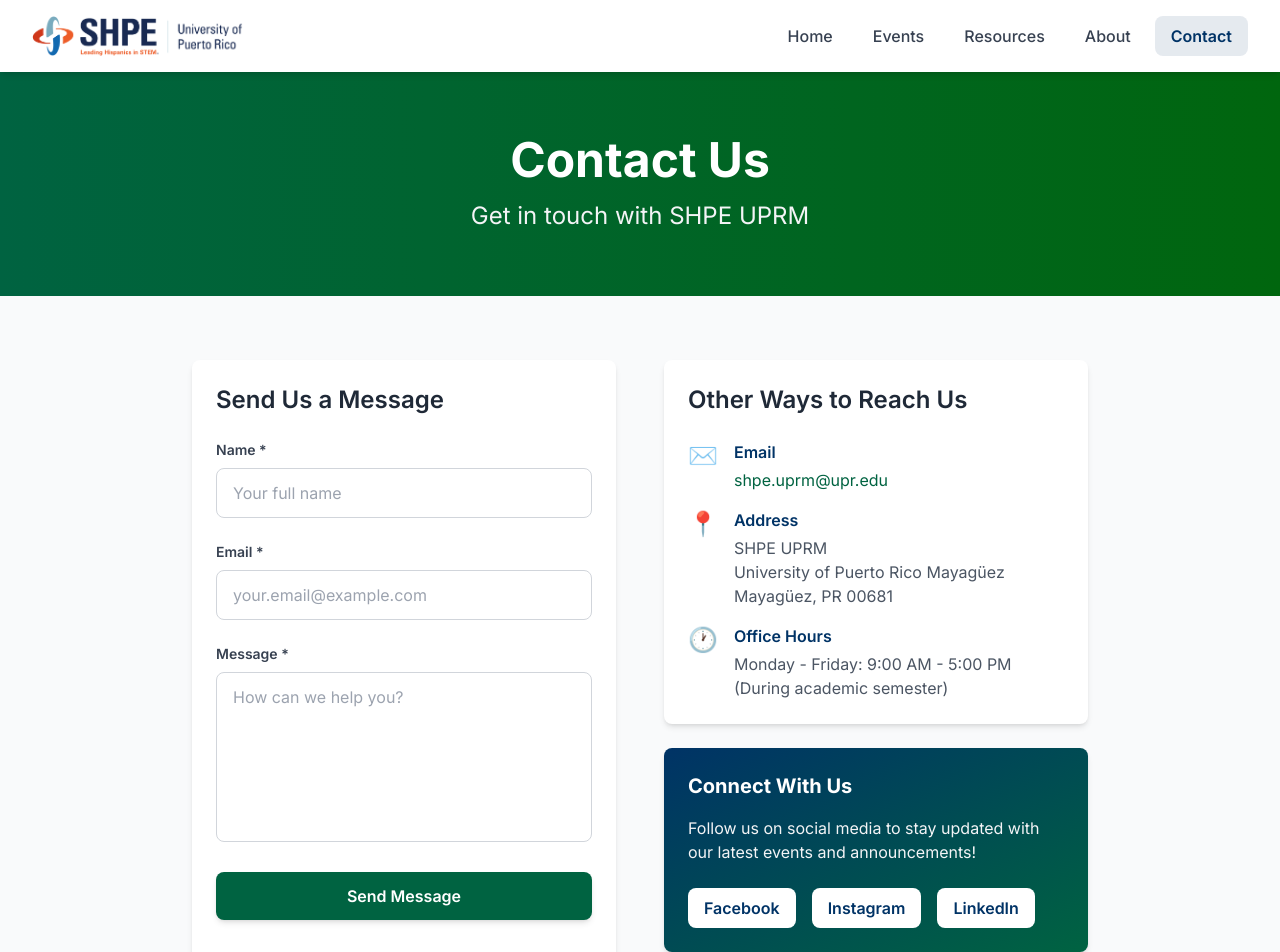
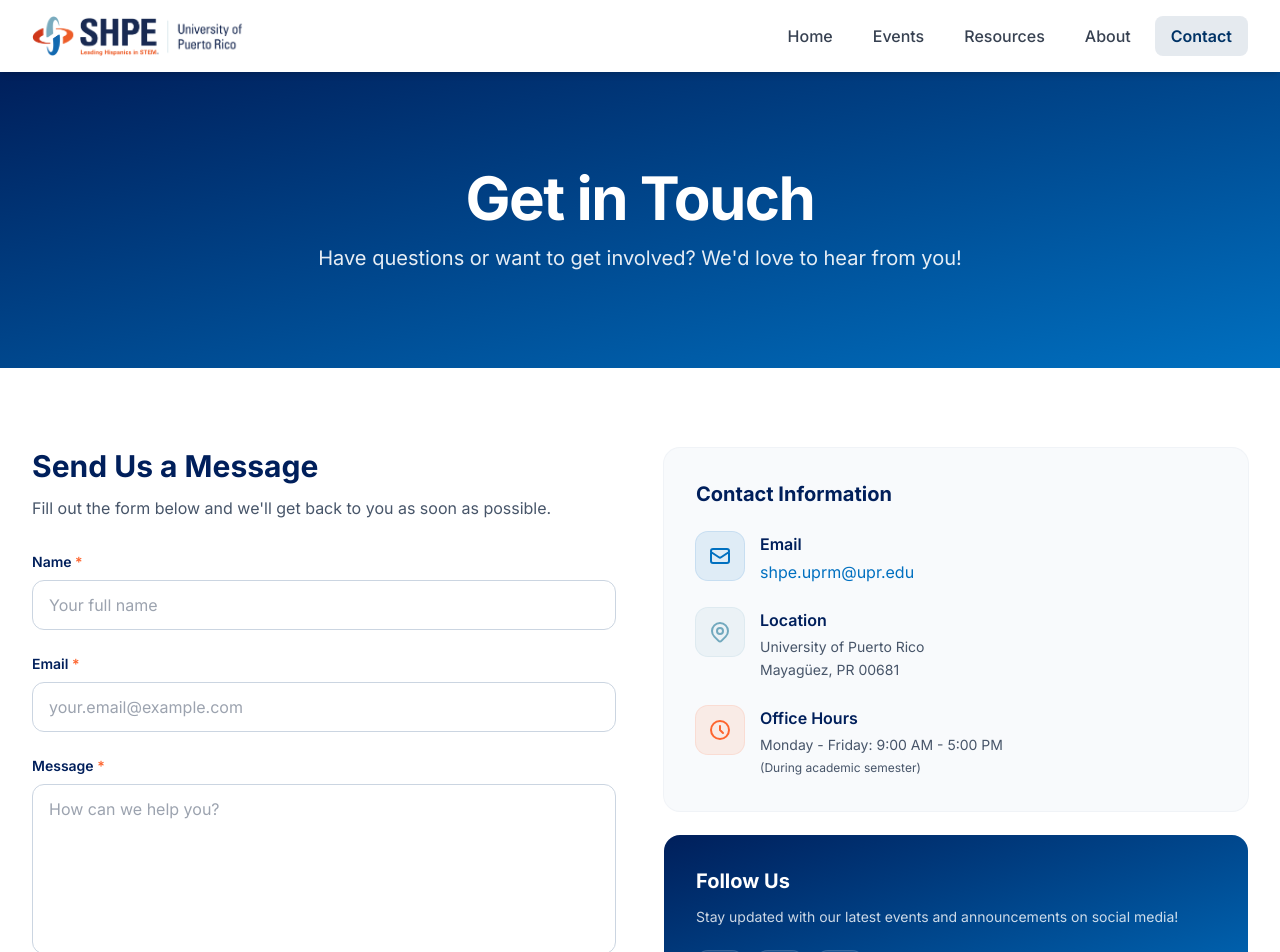
Before and after one commit to shpeuprm/shpeuprm-website, a Next.js app: page /contact in a window 1280 px wide. Shown: the top 952 px of the page. Built offline with nearby package versions, Linux system fonts and the light colour scheme.

Commit message:
Refactor ContactPage for improved UX; enhance layout and styling, update content for clarity, and implement animations for better engagement.

```diff
--- a/app/contact/page.tsx
+++ b/app/contact/page.tsx
@@ -3,7 +3,7 @@
 import { useState } from "react";
 import type { FormEvent } from "react";
 import { motion } from "framer-motion";
-import { fadeIn, fadeInUp, scaleIn, fadeInLeft, fadeInRight } from "@/lib/animations";
+import { fadeIn, fadeInUp, scaleIn, staggerContainer } from "@/lib/animations";
 
 export default function ContactPage() {
   const [formData, setFormData] = useState({
@@ -66,64 +66,79 @@
   };
 
   return (
-    <div>
+    <div className="bg-white">
       {/* Hero Section */}
-      <section className="bg-gradient-to-r from-secondary to-secondary-light text-white py-16">
+      <section className="relative overflow-hidden bg-gradient-to-br from-[#001F5B] to-[#0070C0] text-white py-20 sm:py-24">
+        {/* Decorative elements */}
+        <div className="absolute top-0 right-0 w-96 h-96 bg-[#72A9BE]/10 rounded-full blur-3xl -z-10" />
+        <div className="absolute bottom-0 left-0 w-72 h-72 bg-[#FD652F]/10 rounded-full blur-3xl -z-10" />
+
         <motion.div
-          className="container-custom text-center"
+          className="mx-auto max-w-7xl px-6 lg:px-8 text-center"
           {...fadeIn}
           initial="initial"
           animate="animate"
         >
           <motion.h1
-            className="text-4xl md:text-5xl font-bold mb-4"
+            className="text-4xl sm:text-5xl md:text-6xl font-bold tracking-tight"
             {...fadeInUp}
           >
-            Contact Us
+            Get in Touch
           </motion.h1>
           <motion.p
-            className="text-xl md:text-2xl text-gray-100"
+            className="mt-4 text-lg sm:text-xl text-white/90 max-w-2xl mx-auto"
             {...fadeInUp}
             transition={{ duration: 0.6, delay: 0.1 }}
           >
-            Get in touch with SHPE UPRM
+            Have questions or want to get involved? We'd love to hear from you!
           </motion.p>
         </motion.div>
       </section>
 
       {/* Contact Section */}
-      <div className="container-custom py-16">
-        <div className="max-w-4xl mx-auto">
+      <section className="py-16 sm:py-20">
+        <div className="mx-auto max-w-7xl px-6 lg:px-8">
           <div className="grid grid-cols-1 lg:grid-cols-2 gap-12">
             {/* Contact Form */}
             <motion.div
-              className="card"
-              {...fadeInLeft}
+              {...scaleIn}
               initial="initial"
               whileInView="animate"
               viewport={{ once: true }}
             >
-              <h2 className="section-subheading mb-6">Send Us a Message</h2>
+              <div className="mb-8">
+                <h2 className="text-2xl sm:text-3xl font-bold text-[#001F5B] mb-3">Send Us a Message</h2>
+                <p className="text-slate-600">Fill out the form below and we'll get back to you as soon as possible.</p>
+              </div>
 
               {status.type && (
-                <div
-                  className={`mb-6 p-4 rounded-lg ${
+                <motion.div
+                  initial={{ opacity: 0, y: -10 }}
+                  animate={{ opacity: 1, y: 0 }}
+                  className={`mb-6 p-4 rounded-xl flex items-start gap-3 ${
                     status.type === "success"
-                      ? "bg-green-50 text-green-800 border border-green-200"
-                      : "bg-red-50 text-red-800 border border-red-200"
+                      ? "bg-emerald-50 text-emerald-800 ring-1 ring-emerald-200"
+                      : "bg-red-50 text-red-800 ring-1 ring-red-200"
                   }`}
                 >
-                  {status.message}
-                </div>
+                  <svg className="w-5 h-5 flex-shrink-0 mt-0.5" fill="currentColor" viewBox="0 0 20 20">
+                    {status.type === "success" ? (
+                      <path fillRule="evenodd" d="M10 18a8 8 0 100-16 8 8 0 000 16zm3.707-9.293a1 1 0 00-1.414-1.414L9 10.586 7.707 9.293a1 1 0 00-1.414 1.414l2 2a1 1 0 001.414 0l4-4z" clipRule="evenodd" />
+                    ) : (
+                      <path fillRule="evenodd" d="M10 18a8 8 0 100-16 8 8 0 000 16zM8.707 7.293a1 1 0 00-1.414 1.414L8.586 10l-1.293 1.293a1 1 0 101.414 1.414L10 11.414l1.293 1.293a1 1 0 001.414-1.414L11.414 10l1.293-1.293a1 1 0 00-1.414-1.414L10 8.586 8.707 7.293z" clipRule="evenodd" />
+                    )}
+                  </svg>
+                  <p className="text-sm font-medium">{status.message}</p>
+                </motion.div>
               )}
 
               <form onSubmit={handleSubmit} className="space-y-6">
                 <div>
                   <label
                     htmlFor="name"
-                    className="block text-sm font-semibold text-gray-700 mb-2"
+                    className="block text-sm font-semibold text-[#001F5B] mb-2"
                   >
-                    Name *
+                    Name <span className="text-[#FD652F]">*</span>
                   </label>
                   <input
                     type="text"
@@ -132,7 +147,7 @@
                     value={formData.name}
                     onChange={handleChange}
                     required
-                    className="w-full px-4 py-3 border border-gray-300 rounded-lg focus:ring-2 focus:ring-secondary focus:border-transparent transition-all"
+                    className="w-full px-4 py-3 bg-white border border-slate-300 rounded-xl focus:ring-2 focus:ring-[#0070C0] focus:border-[#0070C0] transition-all outline-none"
                     placeholder="Your full name"
                   />
                 </div>
@@ -140,9 +155,9 @@
                 <div>
                   <label
                     htmlFor="email"
-                    className="block text-sm font-semibold text-gray-700 mb-2"
+                    className="block text-sm font-semibold text-[#001F5B] mb-2"
                   >
-                    Email *
+                    Email <span className="text-[#FD652F]">*</span>
                   </label>
                   <input
                     type="email"
@@ -151,7 +166,7 @@
                     value={formData.email}
                     onChange={handleChange}
                     required
-                    className="w-full px-4 py-3 border border-gray-300 rounded-lg focus:ring-2 focus:ring-secondary focus:border-transparent transition-all"
+                    className="w-full px-4 py-3 bg-white border border-slate-300 rounded-xl focus:ring-2 focus:ring-[#0070C0] focus:border-[#0070C0] transition-all outline-none"
                     placeholder="your.email@example.com"
                   />
                 </div>
@@ -159,9 +174,9 @@
                 <div>
                   <label
                     htmlFor="message"
-                    className="block text-sm font-semibold text-gray-700 mb-2"
+                    className="block text-sm font-semibold text-[#001F5B] mb-2"
                   >
-                    Message *
+                    Message <span className="text-[#FD652F]">*</span>
                   </label>
                   <textarea
                     id="message"
@@ -170,7 +185,7 @@
                     onChange={handleChange}
                     required
                     rows={6}
-                    className="w-full px-4 py-3 border border-gray-300 rounded-lg focus:ring-2 focus:ring-secondary focus:border-transparent transition-all resize-none"
+                    className="w-full px-4 py-3 bg-white border border-slate-300 rounded-xl focus:ring-2 focus:ring-[#0070C0] focus:border-[#0070C0] transition-all resize-none outline-none"
                     placeholder="How can we help you?"
                   />
                 </div>
@@ -178,129 +193,150 @@
                 <button
                   type="submit"
                   disabled={isSubmitting}
-                  className="w-full btn-secondary disabled:opacity-50 disabled:cursor-not-allowed"
+                  className="w-full bg-[#FD652F] hover:bg-[#FD652F]/90 text-white px-6 py-4 rounded-xl font-semibold transition-all duration-200 disabled:opacity-50 disabled:cursor-not-allowed hover:-translate-y-0.5 shadow-lg hover:shadow-xl flex items-center justify-center gap-2"
                 >
-                  {isSubmitting ? "Sending..." : "Send Message"}
+                  {isSubmitting ? (
+                    <>
+                      <svg className="animate-spin h-5 w-5" xmlns="http://www.w3.org/2000/svg" fill="none" viewBox="0 0 24 24">
+                        <circle className="opacity-25" cx="12" cy="12" r="10" stroke="currentColor" strokeWidth="4"></circle>
+                        <path className="opacity-75" fill="currentColor" d="M4 12a8 8 0 018-8V0C5.373 0 0 5.373 0 12h4zm2 5.291A7.962 7.962 0 014 12H0c0 3.042 1.135 5.824 3 7.938l3-2.647z"></path>
+                      </svg>
+                      Sending...
+                    </>
+                  ) : (
+                    <>
+                      Send Message
+                      <svg className="w-5 h-5" fill="none" viewBox="0 0 24 24" stroke="currentColor">
+                        <path strokeLinecap="round" strokeLinejoin="round" strokeWidth="2" d="M12 19l9 2-9-18-9 18 9-2zm0 0v-8" />
+                      </svg>
+                    </>
+                  )}
                 </button>
               </form>
             </motion.div>
 
             {/* Contact Information */}
-            <div className="space-y-6">
+            <motion.div
+              className="space-y-6"
+              {...staggerContainer}
+              initial="initial"
+              whileInView="animate"
+              viewport={{ once: true }}
+            >
+              {/* Contact Details Card */}
               <motion.div
-                className="card"
-                {...fadeInRight}
-                initial="initial"
-                whileInView="animate"
-                viewport={{ once: true }}
+                className="rounded-2xl bg-slate-50 p-8 ring-1 ring-slate-200/50"
+                {...scaleIn}
               >
-                <h2 className="section-subheading mb-6">
-                  Other Ways to Reach Us
+                <h2 className="text-xl font-bold text-[#001F5B] mb-6">
+                  Contact Information
                 </h2>
-                <div className="space-y-4">
-                  <div className="flex items-start">
-                    <span className="text-secondary text-2xl mr-4">✉️</span>
+                <div className="space-y-6">
+                  {/* Email */}
+                  <div className="flex items-start gap-4">
+                    <div className="flex-shrink-0 w-12 h-12 rounded-xl bg-[#0070C0]/10 flex items-center justify-center ring-1 ring-[#0070C0]/20">
+                      <svg className="w-6 h-6 text-[#0070C0]" fill="none" viewBox="0 0 24 24" stroke="currentColor" strokeWidth="2">
+                        <path strokeLinecap="round" strokeLinejoin="round" d="M3 8l7.89 5.26a2 2 0 002.22 0L21 8M5 19h14a2 2 0 002-2V7a2 2 0 00-2-2H5a2 2 0 00-2 2v10a2 2 0 002 2z" />
+                      </svg>
+                    </div>
                     <div>
-                      <h3 className="font-semibold text-primary mb-1">Email</h3>
+                      <h3 className="font-semibold text-[#001F5B] mb-1">Email</h3>
                       <a
                         href="mailto:shpe.uprm@upr.edu"
-                        className="text-secondary hover:underline"
+                        className="text-[#0070C0] hover:text-[#0070C0]/80 transition-colors"
                       >
                         shpe.uprm@upr.edu
                       </a>
                     </div>
                   </div>
 
-                  <div className="flex items-start">
-                    <span className="text-secondary text-2xl mr-4">📍</span>
+                  {/* Location */}
+                  <div className="flex items-start gap-4">
+                    <div className="flex-shrink-0 w-12 h-12 rounded-xl bg-[#72A9BE]/10 flex items-center justify-center ring-1 ring-[#72A9BE]/20">
+                      <svg className="w-6 h-6 text-[#72A9BE]" fill="none" viewBox="0 0 24 24" stroke="currentColor" strokeWidth="2">
+                        <path strokeLinecap="round" strokeLinejoin="round" d="M17.657 16.657L13.414 20.9a1.998 1.998 0 01-2.827 0l-4.244-4.243a8 8 0 1111.314 0z" />
+                        <path strokeLinecap="round" strokeLinejoin="round" d="M15 11a3 3 0 11-6 0 3 3 0 016 0z" />
+                      </svg>
+                    </div>
                     <div>
-                      <h3 className="font-semibold text-primary mb-1">
-                        Address
-                      </h3>
-                      <p className="text-gray-600">
-                        SHPE UPRM
-                        <br />
-                        University of Puerto Rico Mayagüez
-                        <br />
+                      <h3 className="font-semibold text-[#001F5B] mb-1">Location</h3>
+                      <p className="text-slate-600 text-sm leading-relaxed">
+                        University of Puerto Rico<br />
                         Mayagüez, PR 00681
                       </p>
                     </div>
                   </div>
 
-                  <div className="flex items-start">
-                    <span className="text-secondary text-2xl mr-4">🕐</span>
+                  {/* Office Hours */}
+                  <div className="flex items-start gap-4">
+                    <div className="flex-shrink-0 w-12 h-12 rounded-xl bg-[#FD652F]/10 flex items-center justify-center ring-1 ring-[#FD652F]/20">
+                      <svg className="w-6 h-6 text-[#FD652F]" fill="none" viewBox="0 0 24 24" stroke="currentColor" strokeWidth="2">
+                        <path strokeLinecap="round" strokeLinejoin="round" d="M12 8v4l3 3m6-3a9 9 0 11-18 0 9 9 0 0118 0z" />
+                      </svg>
+                    </div>
                     <div>
-                      <h3 className="font-semibold text-primary mb-1">
-                        Office Hours
-                      </h3>
-                      <p className="text-gray-600">
-                        Monday - Friday: 9:00 AM - 5:00 PM
-                        <br />
-                        (During academic semester)
+                      <h3 className="font-semibold text-[#001F5B] mb-1">Office Hours</h3>
+                      <p className="text-slate-600 text-sm leading-relaxed">
+                        Monday - Friday: 9:00 AM - 5:00 PM<br />
+                        <span className="text-xs">(During academic semester)</span>
                       </p>
                     </div>
                   </div>
                 </div>
               </motion.div>
 
-              {/* Social Media */}
+              {/* Social Media Card */}
               <motion.div
-                className="card bg-gradient-to-br from-primary to-secondary text-white"
-                {...fadeInRight}
-                initial="initial"
-                whileInView="animate"
-                viewport={{ once: true }}
-                transition={{ duration: 0.6, delay: 0.1 }}
+                className="rounded-2xl bg-gradient-to-br from-[#001F5B] to-[#0070C0] p-8 text-white"
+                {...scaleIn}
+                transition={{ duration: 0.5, delay: 0.1 }}
               >
-                <h3 className="text-xl font-bold mb-4">Connect With Us</h3>
-                <p className="mb-6 text-gray-100">
-                  Follow us on social media to stay updated with our latest
-                  events and announcements!
+                <h3 className="text-xl font-bold mb-3">Follow Us</h3>
+                <p className="mb-6 text-white/80 text-sm">
+                  Stay updated with our latest events and announcements on social media!
                 </p>
-                <div className="flex flex-wrap gap-4">
+                <div className="flex gap-3">
                   <a
-                    href="#"
-                    className="bg-white text-primary px-4 py-2 rounded-lg font-semibold hover:bg-gray-100 transition-colors"
+                    href="https://instagram.com/shpeuprm"
+                    target="_blank"
+                    rel="noopener noreferrer"
+                    className="flex items-center justify-center w-12 h-12 rounded-xl bg-white/10 hover:bg-white/20 transition-all duration-200 ring-1 ring-white/20 hover:ring-white/40"
+                    aria-label="Visit our Instagram"
                   >
-                    Facebook
+                    <svg className="w-6 h-6" fill="currentColor" viewBox="0 0 24 24">
+                      <path d="M12 2.163c3.204 0 3.584.012 4.85.07 3.252.148 4.771 1.691 4.919 4.919.058 1.265.069 1.645.069 4.849 0 3.205-.012 3.584-.069 4.849-.149 3.225-1.664 4.771-4.919 4.919-1.266.058-1.644.07-4.85.07-3.204 0-3.584-.012-4.849-.07-3.26-.149-4.771-1.699-4.919-4.92-.058-1.265-.07-1.644-.07-4.849 0-3.204.013-3.583.07-4.849.149-3.227 1.664-4.771 4.919-4.919 1.266-.057 1.645-.069 4.849-.069zm0-2.163c-3.259 0-3.667.014-4.947.072-4.358.2-6.78 2.618-6.98 6.98-.059 1.281-.073 1.689-.073 4.948 0 3.259.014 3.668.072 4.948.2 4.358 2.618 6.78 6.98 6.98 1.281.058 1.689.072 4.948.072 3.259 0 3.668-.014 4.948-.072 4.354-.2 6.782-2.618 6.979-6.98.059-1.28.073-1.689.073-4.948 0-3.259-.014-3.667-.072-4.947-.196-4.354-2.617-6.78-6.979-6.98-1.281-.059-1.69-.073-4.949-.073zm0 5.838c-3.403 0-6.162 2.759-6.162 6.162s2.759 6.163 6.162 6.163 6.162-2.759 6.162-6.163c0-3.403-2.759-6.162-6.162-6.162zm0 10.162c-2.209 0-4-1.79-4-4 0-2.209 1.791-4 4-4s4 1.791 4 4c0 2.21-1.791 4-4 4zm6.406-11.845c-.796 0-1.441.645-1.441 1.44s.645 1.44 1.441 1.44c.795 0 1.439-.645 1.439-1.44s-.644-1.44-1.439-1.44z"/>
+                    </svg>
                   </a>
                   <a
-                    href="#"
-                    className="bg-white text-primary px-4 py-2 rounded-lg font-semibold hover:bg-gray-100 transition-colors"
+                    href="https://facebook.com/shpeuprm"
+                    target="_blank"
+                    rel="noopener noreferrer"
+                    className="flex items-center justify-center w-12 h-12 rounded-xl bg-white/10 hover:bg-white/20 transition-all duration-200 ring-1 ring-white/20 hover:ring-white/40"
+                    aria-label="Visit our Facebook"
                   >
-                    Instagram
+                    <svg className="w-6 h-6" fill="currentColor" viewBox="0 0 24 24">
+                      <path d="M24 12.073c0-6.627-5.373-12-12-12s-12 5.373-12 12c0 5.99 4.388 10.954 10.125 11.854v-8.385H7.078v-3.47h3.047V9.43c0-3.007 1.792-4.669 4.533-4.669 1.312 0 2.686.235 2.686.235v2.953H15.83c-1.491 0-1.956.925-1.956 1.874v2.25h3.328l-.532 3.47h-2.796v8.385C19.612 23.027 24 18.062 24 12.073z"/>
+                    </svg>
                   </a>
                   <a
-                    href="#"
-                    className="bg-white text-primary px-4 py-2 rounded-lg font-semibold hover:bg-gray-100 transition-colors"
+                    href="https://linkedin.com/company/shpeuprm"
+                    target="_blank"
+                    rel="noopener noreferrer"
+                    className="flex items-center justify-center w-12 h-12 rounded-xl bg-white/10 hover:bg-white/20 transition-all duration-200 ring-1 ring-white/20 hover:ring-white/40"
+                    aria-label="Visit our LinkedIn"
                   >
-                    LinkedIn
+                    <svg className="w-6 h-6" fill="currentColor" viewBox="0 0 24 24">
+                      <path d="M20.447 20.452h-3.554v-5.569c0-1.328-.027-3.037-1.852-3.037-1.853 0-2.136 1.445-2.136 2.939v5.667H9.351V9h3.414v1.561h.046c.477-.9 1.637-1.85 3.37-1.85 3.601 0 4.267 2.37 4.267 5.455v6.286zM5.337 7.433c-1.144 0-2.063-.926-2.063-2.065 0-1.138.92-2.063 2.063-2.063 1.14 0 2.064.925 2.064 2.063 0 1.139-.925 2.065-2.064 2.065zm1.782 13.019H3.555V9h3.564v11.452zM22.225 0H1.771C.792 0 0 .774 0 1.729v20.542C0 23.227.792 24 1.771 24h20.451C23.2 24 24 23.227 24 22.271V1.729C24 .774 23.2 0 22.222 0h.003z"/>
+                    </svg>
                   </a>
                 </div>
               </motion.div>
 
-              {/* FAQ */}
-              <motion.div
-                className="card"
-                {...fadeInRight}
-                initial="initial"
-                whileInView="animate"
-                viewport={{ once: true }}
-                transition={{ duration: 0.6, delay: 0.2 }}
-              >
-                <h3 className="text-xl font-bold text-primary mb-4">
-                  Quick Questions?
-                </h3>
-                <ul className="space-y-2 text-gray-600">
-                  <li>• Response time: 24-48 hours</li>
-                  <li>• For urgent matters, please email directly</li>
-                  <li>• Meeting times posted on Events page</li>
-                </ul>
-              </motion.div>
-            </div>
+
+            </motion.div>
           </div>
         </div>
-      </div>
+      </section>
     </div>
   );
 }
```
